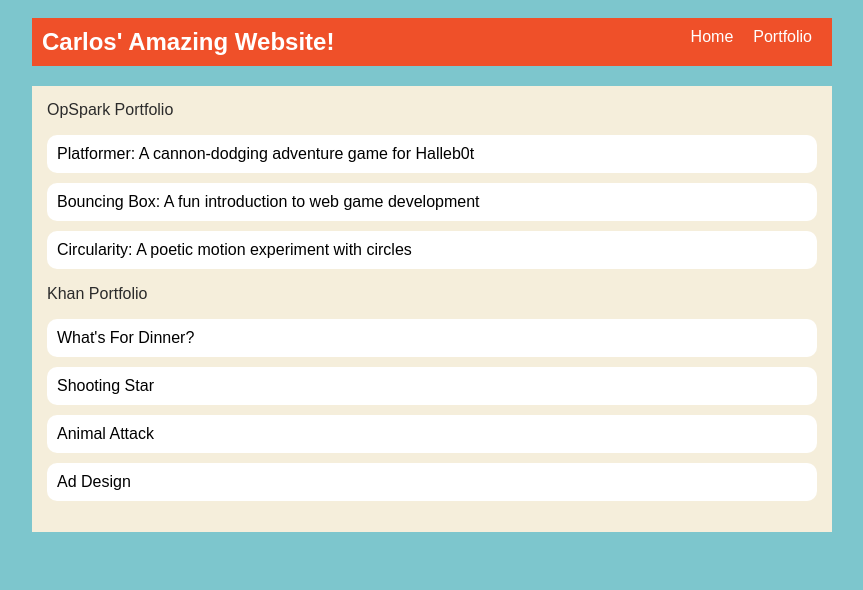
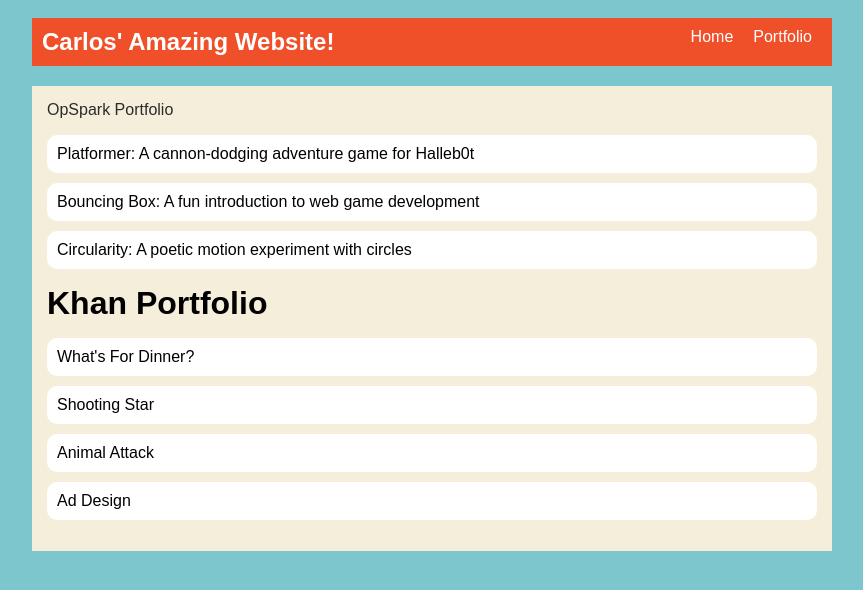
Before and after one commit to carlosbetancourt7/carlosbetancourt7.github.io, a plain HTML site: page portfolio.html in a window 1280 px wide. Shown: the whole page, without its empty margins (208-1071 px from the left). Drawn offline with Linux system fonts and the light colour scheme.

Commit message:
portfolio.html

```diff
--- a/portfolio.html
+++ b/portfolio.html
@@ -34,7 +34,7 @@
                 <a href="fsd-projects/circularity/">Circularity: A poetic motion experiment with circles</a>
                 </li>
                 </ul>
-                <hl>Khan Portfolio</hl>
+                <h1>Khan Portfolio</h1>
                 <ul id = "portfolio">
                 <li>
                     <a href="https://www.khanacademy.org/computer-programming/carlos-project-whats-for-dinner/5608266854940672?authuser=0" target="_blank">What's For Dinner?</a>
```
